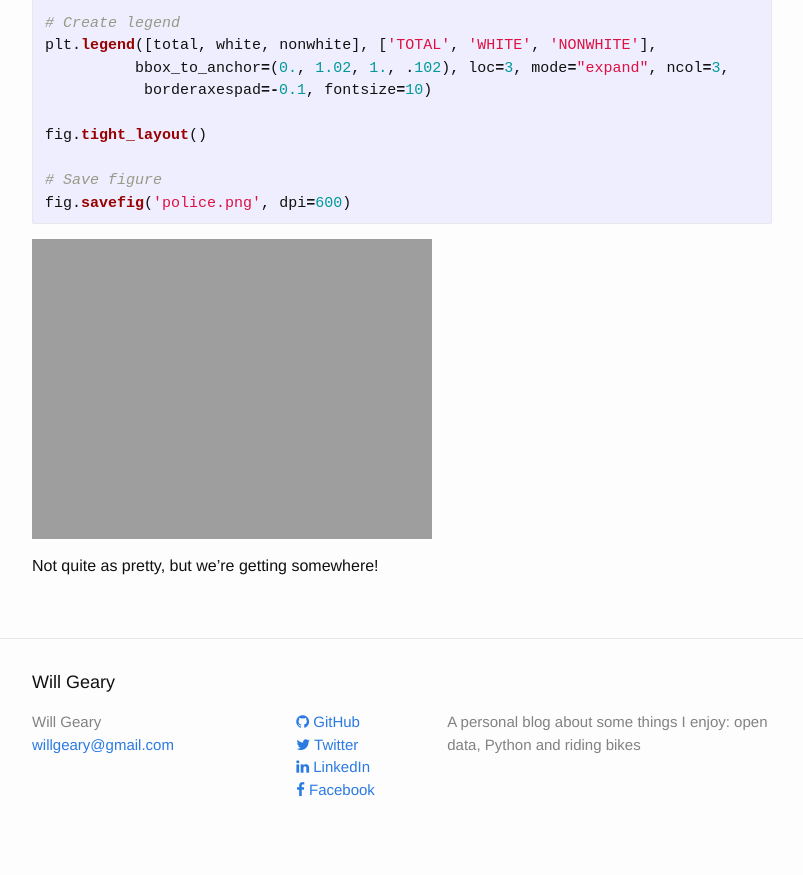
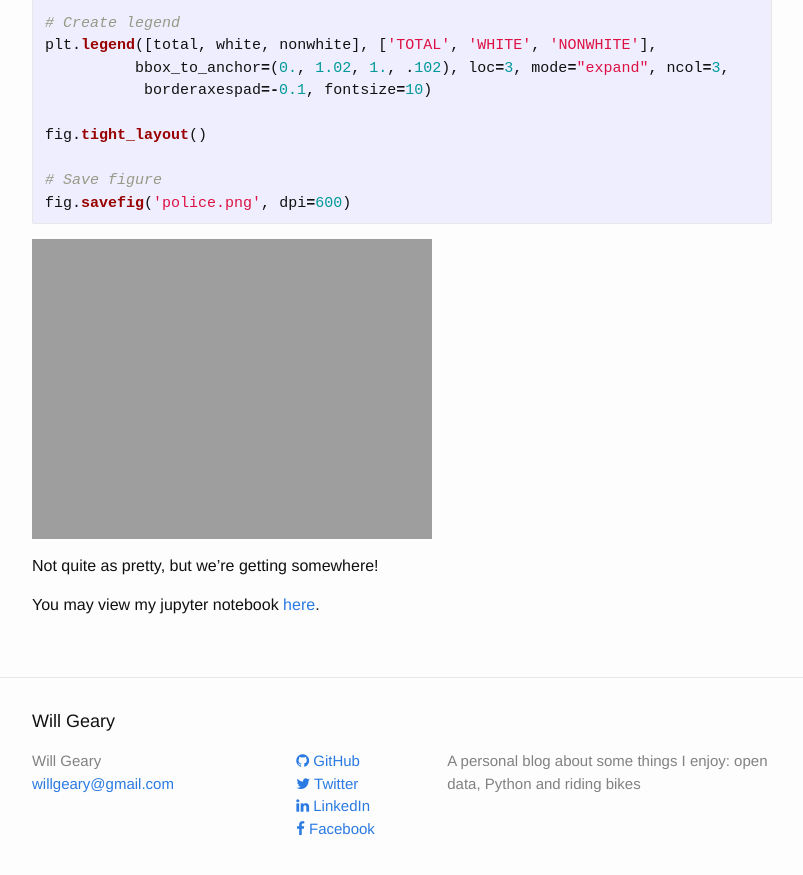
Before and after one commit to willgeary/willgeary.github.io, a Jekyll site: the page built from _posts/2016-05-24-do-police-officers-live-in-their-own-cities.markdown, in a window 1280 px wide and 900 px high, scrolled down 4882 px. Shown: the top 875 px of the window, without its empty margins (238-1041 px from the left). Built offline with Jekyll 4.4.1, drawn with Linux system fonts in a browser that asks for light colours; nearby versions of some CDN libraries.

Commit message:
save my work

```diff
--- a/_posts/2016-05-24-do-police-officers-live-in-their-own-cities.markdown
+++ b/_posts/2016-05-24-do-police-officers-live-in-their-own-cities.markdown
@@ -120,3 +120,5 @@ fig.savefig('police.png', dpi=600)
 ![fig]({{ site.url }}/assets/2016-05-24-fig3.png)
 
 Not quite as pretty, but we're getting somewhere!
+
+You may view my jupyter notebook [here](https://github.com/willgeary/willgeary.github.io/blob/master/_notebooks/2016-05-20-police-live-outside-cities.ipynb).
```
